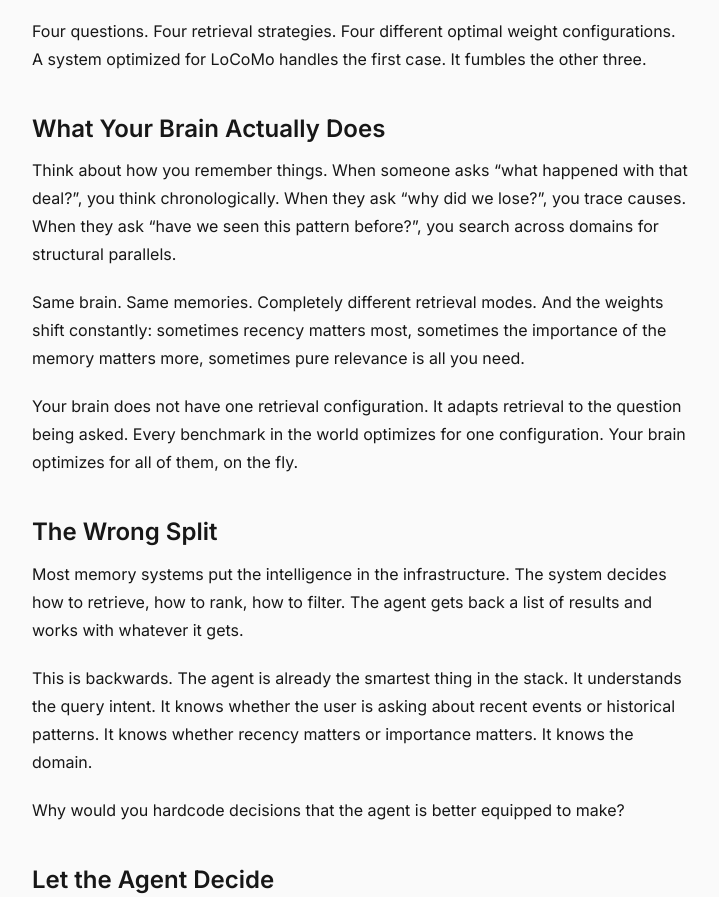
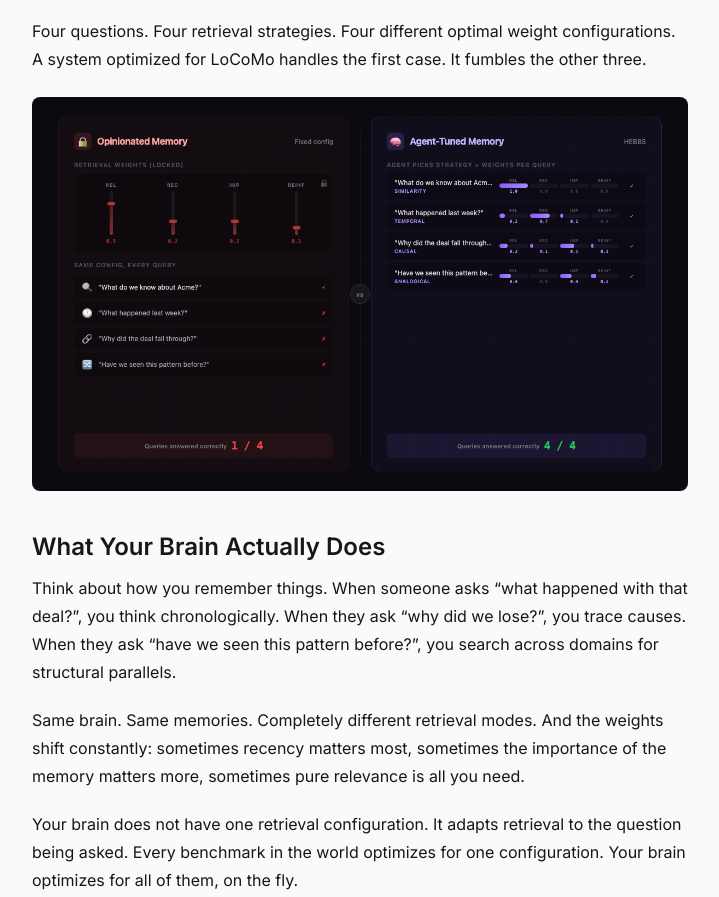
Before and after one commit to hebbs-ai/hebbs-blog, an Astro site: page /stop-building-opinionated-memory in a window 1280 px wide. Shown: the part 1558-2455 px from the top of the page, without its empty margins (240-959 px from the left). Built offline with nearby package versions, Linux system fonts and the light colour scheme; Astro itself is replaced by a stand-in of ours.

Commit message:
blog: add mixing board visual to "Stop Building Opinionated Memory"
Side-by-side comparison showing opinionated memory (locked weights, 1/4
queries correct) vs agent-tuned memory (per-query strategy and weights,
4/4 queries correct).

```diff
--- a/src/content/blog/stop-building-opinionated-memory.md
+++ b/src/content/blog/stop-building-opinionated-memory.md
@@ -25,6 +25,8 @@ But in production, the same agent needs to recall differently depending on the s
 - **Cross-domain pattern matching**: "Have we seen this failure mode in another project?"
 
 Four questions. Four retrieval strategies. Four different optimal weight configurations. A system optimized for LoCoMo handles the first case. It fumbles the other three.
+
+![Opinionated memory uses one fixed configuration for every query and gets 1 out of 4 right. Agent-tuned memory adapts strategy and weights per query and gets 4 out of 4.](/images/mixing-board-opinionated-vs-tuned.png)
 
 ## What Your Brain Actually Does
 
```
Also changed, not shown: public/images/mixing-board-opinionated-vs-tuned.png (added).
